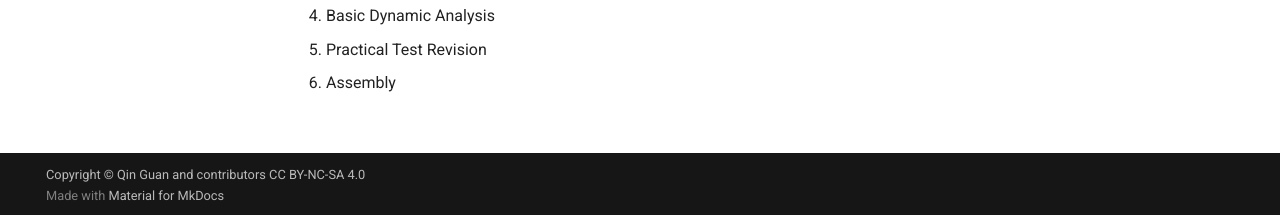
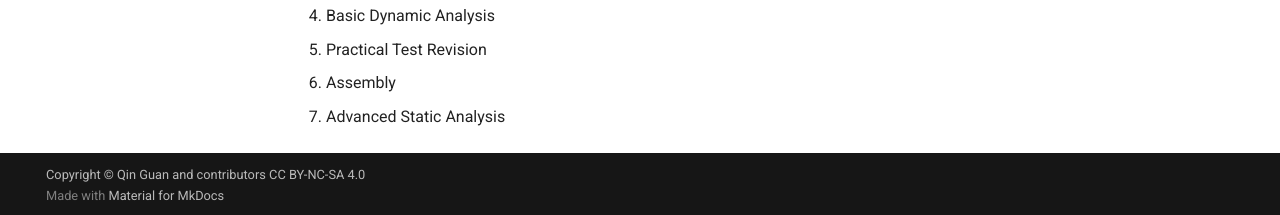
Before and after one commit to qin-guan/study-harder, an MkDocs documentation site: the page built from docs/np/ict/matt/guide-to-matt-notes.md, in a window 1280 px wide and 1289 px high. Shown: the part 1071-1286 px from the top of the window. Built offline with MkDocs 1.6.1 and Material for MkDocs 9.7.7, drawn with Linux system fonts in a browser that asks for light colours; emoji names are drawn with the system emoji font; comment, search, counter and statistics services are not loaded.

Commit message:
updated the reading order

```diff
--- a/docs/np/ict/matt/guide-to-matt-notes.md
+++ b/docs/np/ict/matt/guide-to-matt-notes.md
@@ -38,3 +38,4 @@ Out of syllabus, but hey its kinda interesting y'know :)
 4. Basic Dynamic Analysis
 5. Practical Test Revision
 6. Assembly
+7. Advanced Static Analysis
```
